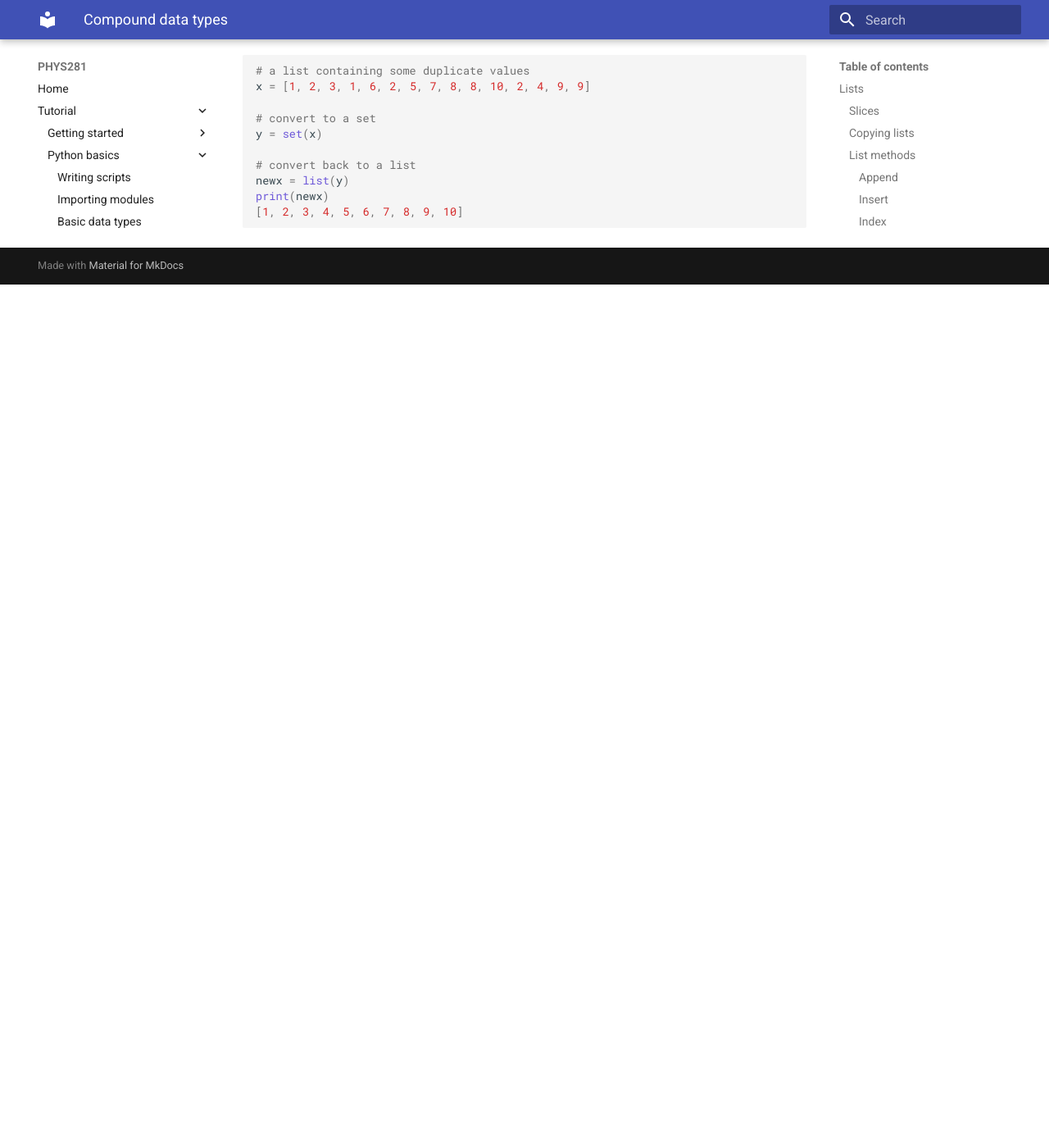
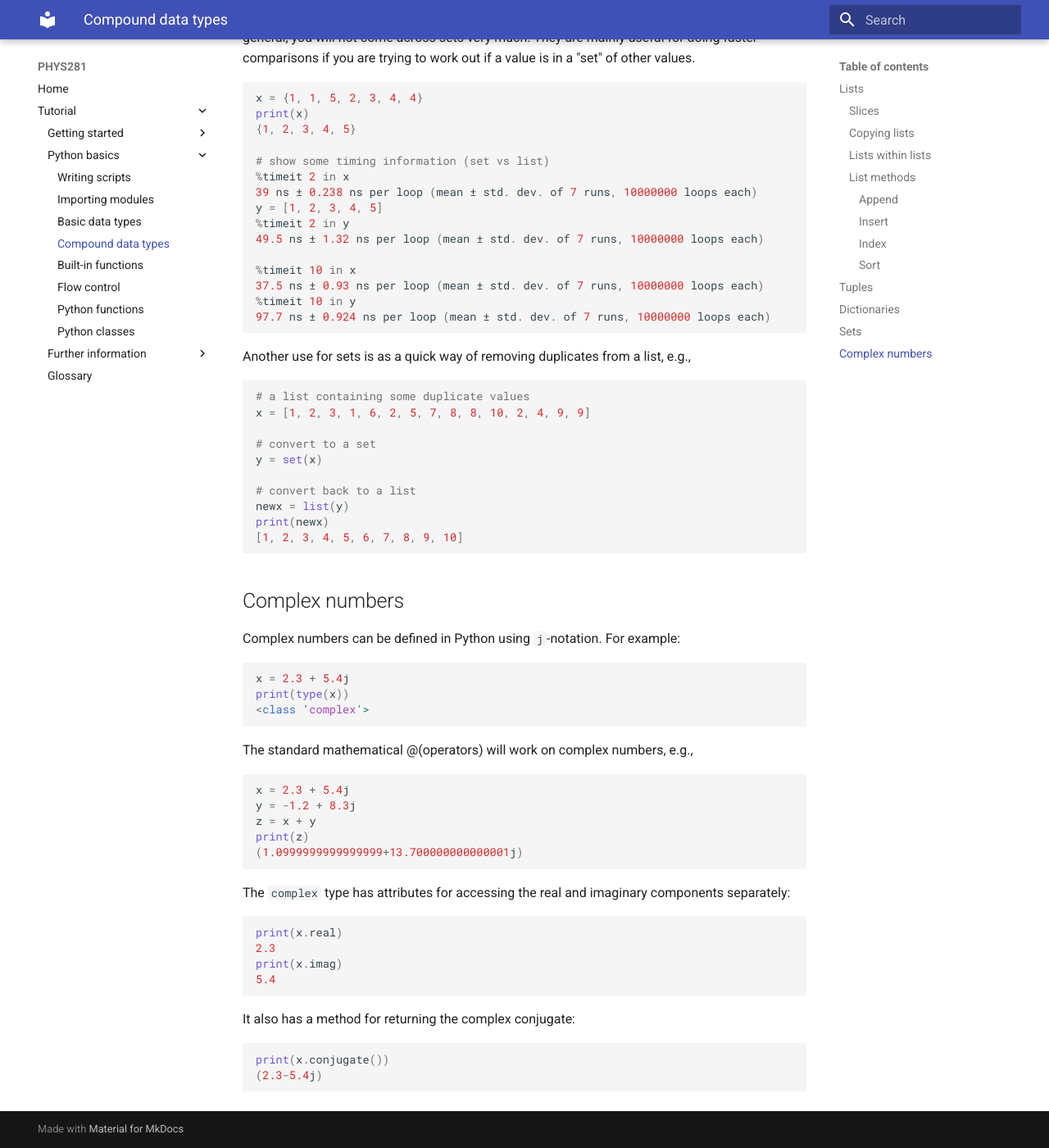
Before and after one commit to ndd21/PHYS281, an MkDocs documentation site: the page built from docs/demo-compound-data-types.md, in a window 1280 px wide and 1400 px high, scrolled down 7901 px. Shown: the whole window at 82% size. Built offline with MkDocs 1.6.1 and Material for MkDocs 9.7.7, drawn with Linux system fonts in a browser that asks for light colours; nearby versions of some CDN libraries; before the commit the page ends 8248 px from its top, so only the background shows below that; some of the changed text lies outside the part shown.

Commit message:
Add complex numbers and lists of lists

````diff
--- a/docs/demo-compound-data-types.md
+++ b/docs/demo-compound-data-types.md
@@ -196,6 +196,27 @@
 ```
 import copy
 y = copy.deepcopy(x)
+```
+
+### Lists within lists
+
+Lists can contain any other object. For example, you can create an array of numbers by having a list
+that contains lists:
+
+```python
+x = [[1, 2, 3], [4, 5, 6], [7, 8, 9]]
+```
+
+For each level of the list you can access its values by using a new set of square brackets:
+
+```python
+# get the first sublist
+print(x[0])
+[1, 2, 3]
+
+# get the second value from the third sublist
+print(x[2][1])
+8
 ```
 
 ### List methods
@@ -428,3 +449,39 @@
 print(newx)
 [1, 2, 3, 4, 5, 6, 7, 8, 9, 10]
 ```
+
+## Complex numbers
+
+Complex numbers can be defined in Python using `j`-notation. For example:
+
+```python
+x = 2.3 + 5.4j
+print(type(x))
+<class 'complex'>
+```
+
+The standard mathematical @(operators) will work on complex numbers, e.g.,
+
+```python
+x = 2.3 + 5.4j
+y = -1.2 + 8.3j
+z = x + y
+print(z)
+(1.0999999999999999+13.700000000000001j)
+```
+
+The `complex` type has attributes for accessing the real and imaginary components separately:
+
+```python
+print(x.real)
+2.3
+print(x.imag)
+5.4
+```
+
+It also has a method for returning the complex conjugate:
+
+```python
+print(x.conjugate())
+(2.3-5.4j)
+```
````
Also changed, not shown: docs/demo-data-types.md (+24 -0 lines), docs/demo-numpy.md (+20 -18 lines), docs/glossary.md (+17 -0 lines).
